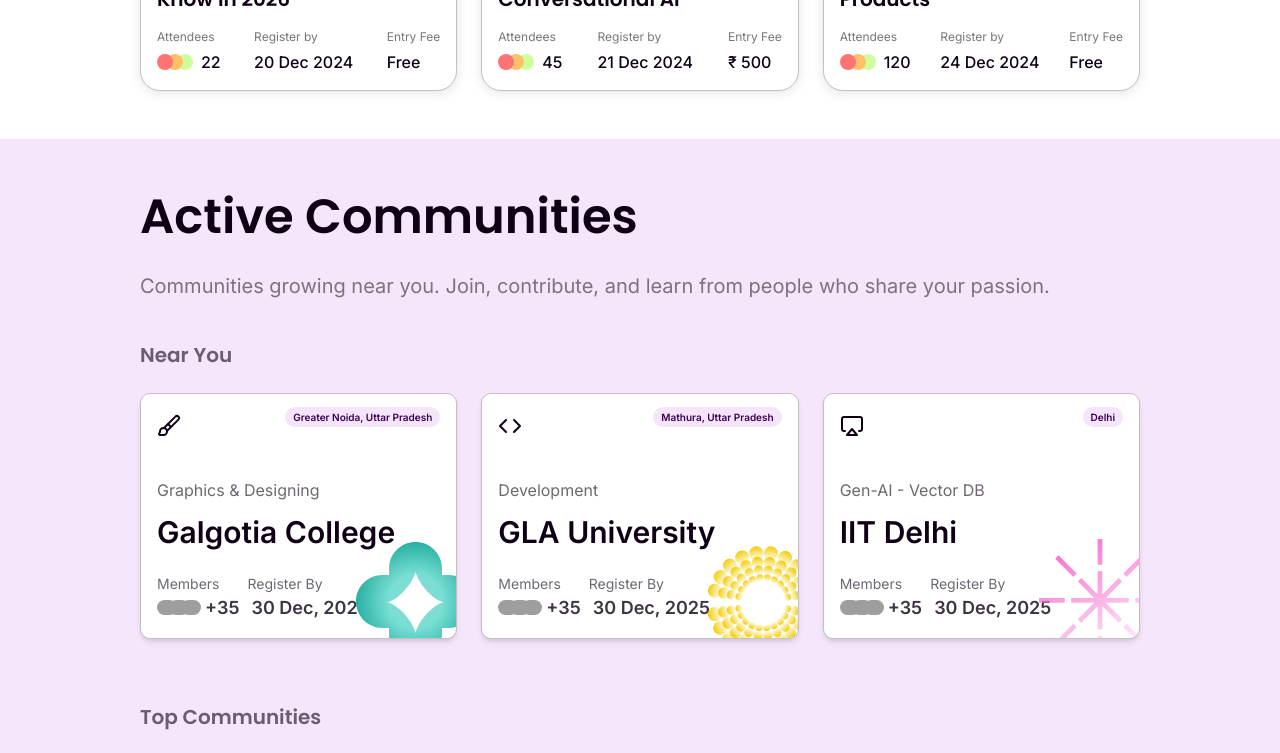
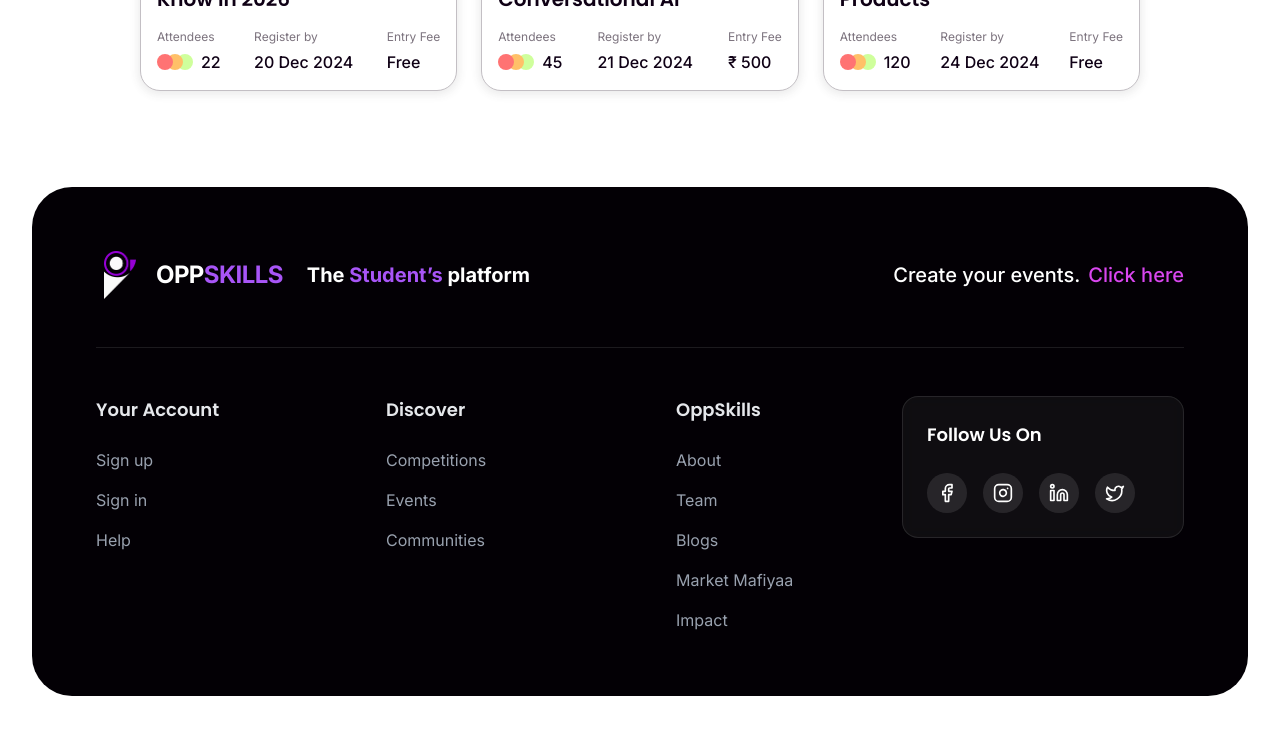
Before and after one commit to OppSkills/oppskills-core, a Next.js app in the folder apps/ui-landing/: page / in a window 1280 px wide. Shown: the part 3500-4253 px from the top of the page. After the commit the page ends 4228 px from the top, so only its background shows below. Built offline with nearby package versions, Linux system fonts and the light colour scheme; no server answers; grey boxes are pictures that could not be loaded.

Commit message:
Feat: Hide Active communities Section

```diff
--- a/apps/ui-landing/src/app/page.tsx
+++ b/apps/ui-landing/src/app/page.tsx
@@ -12,7 +12,7 @@ const Home = () => {
       <ParticipateSection />
       <UpcomingCompetitions />
       <UpcomingEvents />
-      <ActiveCommunitypage />
+      {/* <ActiveCommunitypage /> */}
     </div>
   )
 }
```
